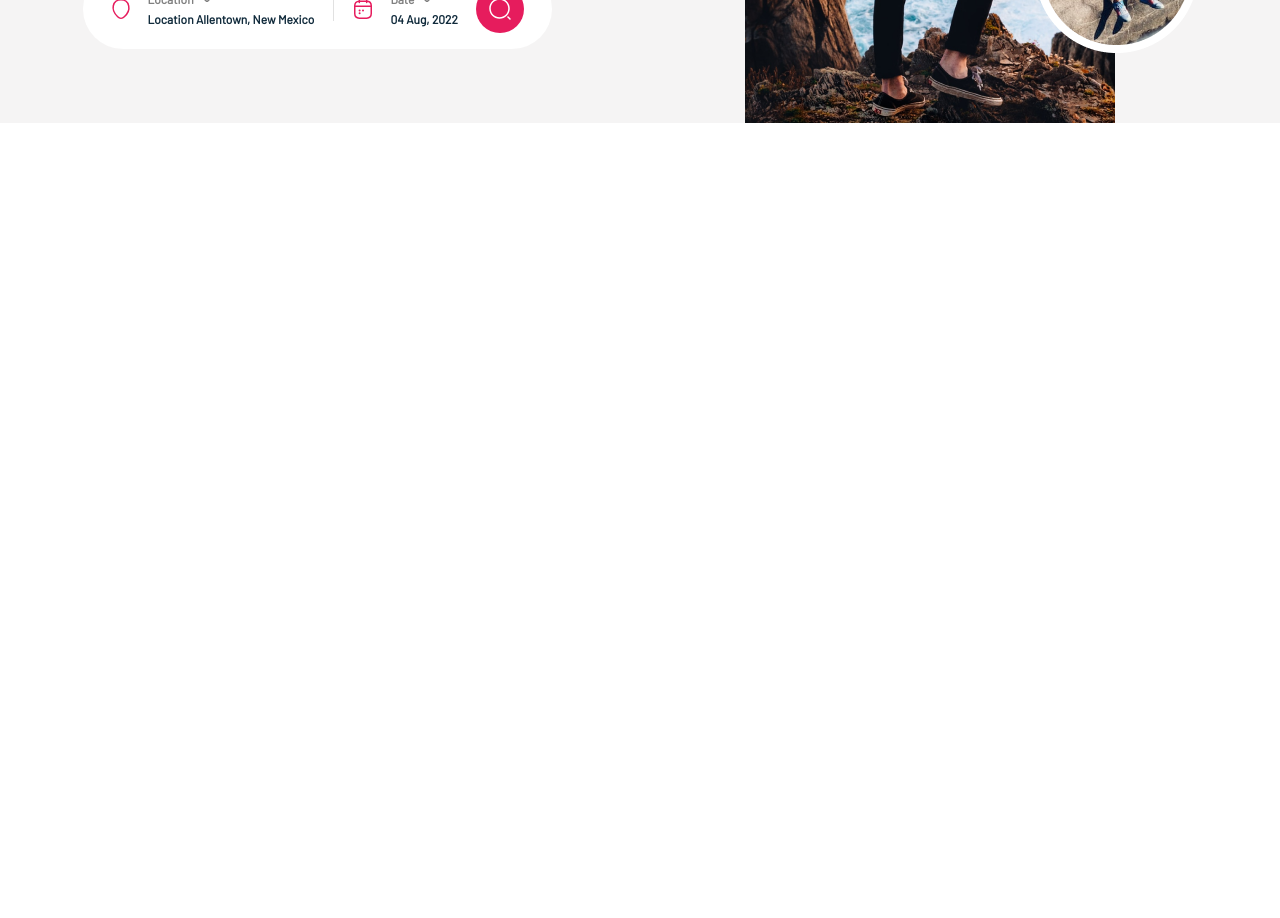
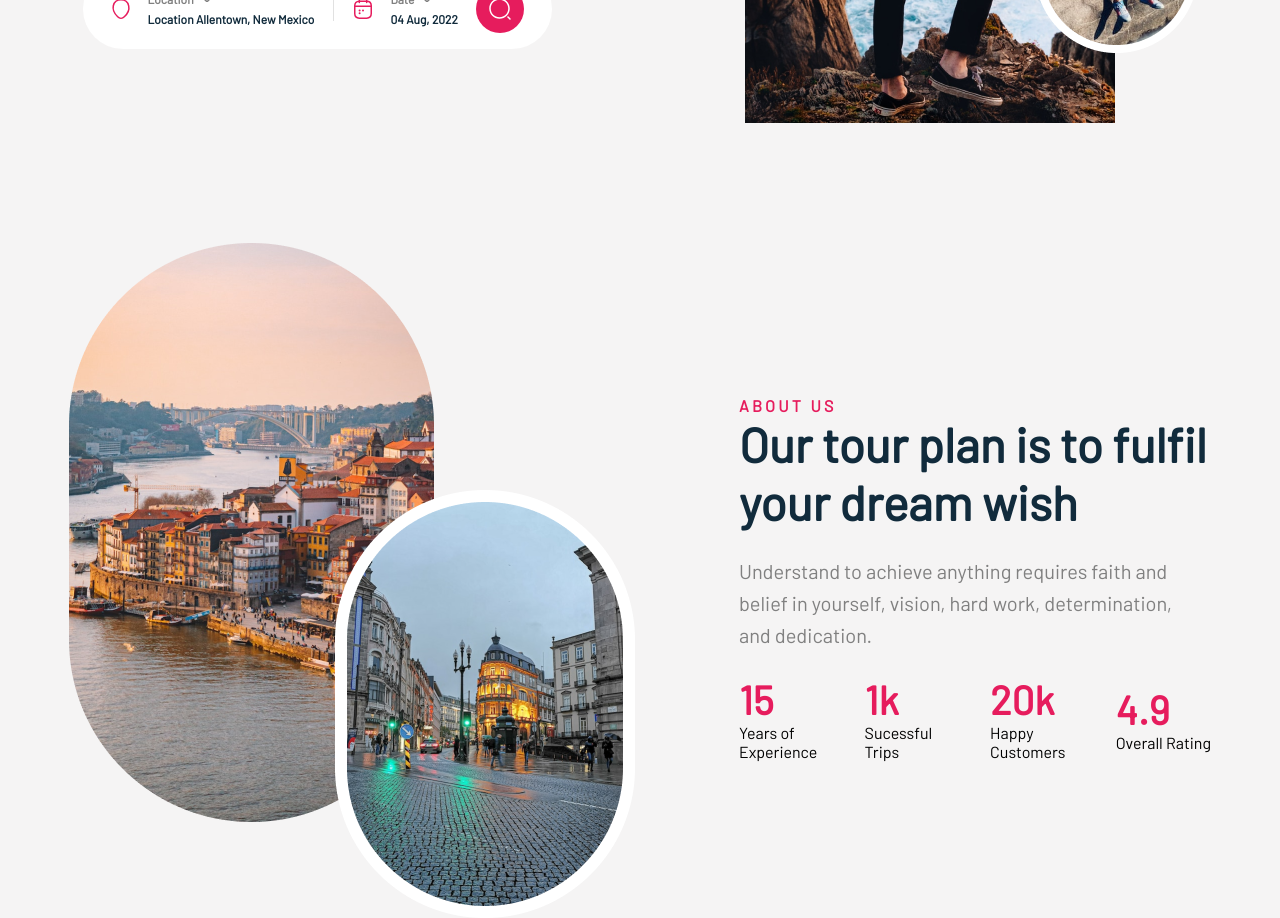
Before and after one commit to ShadePrima/next-tripy-app, a Next.js app: page / in a window 1280 px wide. Shown: the part 640-1558 px from the top of the page. Before the commit the page ends 800 px from the top, so only its background shows below. Built offline with nearby package versions, Linux system fonts and the light colour scheme.

Commit message:
add about

```diff
--- a/app/page.tsx
+++ b/app/page.tsx
@@ -1,11 +1,12 @@
 import styles from './page.module.scss'
-import { Header, Navbar } from '@/components'
+import { About, Header, Navbar } from '@/components'
 
 export default function Home() {
   return (
     <main className={`${styles.main}`}>
       <Navbar />
       <Header />
+      <About />
     </main>
   )
 }
--- /dev/null
+++ b/components/about/About.module.scss
@@ -0,0 +1,79 @@
+@import '../../styles/variable.module.scss';
+
+.main {
+  padding-top: 120px;
+  background: $background;
+}
+
+.container {
+  @include flexBetween;
+
+  max-width: 1172px;
+  padding: 0 15px;
+  margin: 0 auto;
+
+  @media (max-width: 1067px) {
+    justify-content: center;
+  }
+}
+
+.content {
+  max-width: 472px;
+  min-height: 369px;
+}
+
+.title {
+  color: $primary-color;
+  font-size: 16px;
+  font-style: normal;
+  font-weight: 700;
+  line-height: normal;
+  letter-spacing: 3.2px;
+  text-transform: uppercase;
+}
+
+.titleMain {
+  color: $black-color;
+  font-size: 48px;
+  font-style: normal;
+  font-weight: 700;
+  line-height: normal;
+}
+
+.text {
+  max-width: 442px;
+  margin-top: 24px;
+
+  color: $grey1-color;
+  font-size: 20px;
+  font-style: normal;
+  font-weight: 400;
+  line-height: 160%;
+}
+
+.numberContainer {
+  @include flexBetween;
+}
+
+.numbers {
+  margin-top: 24px;
+  max-width: 100px;
+
+  .number {
+    color: $primary-color;
+    font-size: 40px;
+    font-style: normal;
+    font-weight: 700;
+    line-height: normal;
+  }
+
+  .numbersText {
+    color: $grey1-color;
+    font-size: 16px;
+    font-style: normal;
+    font-weight: 400;
+    line-height: normal;
+
+    text-align: start;
+  }
+}
--- /dev/null
+++ b/components/about/About.tsx
@@ -0,0 +1,42 @@
+import React from 'react'
+import image from '../../assets/images/about.png'
+import styles from './About.module.scss'
+import Image from 'next/image'
+
+const numbersList = [
+  { id: 1, number: '15', text: 'Years of Experience' },
+  { id: 2, number: '1k', text: 'Sucessful Trips' },
+  { id: 3, number: '20k', text: 'Happy Customers' },
+  { id: 4, number: '4.9', text: 'Overall Rating' },
+]
+
+const About = () => {
+  return (
+    <div className={styles.main}>
+      <div className={styles.container}>
+        <Image src={image} alt='about' />
+        <div className={styles.content}>
+          <div className={styles.title}>About us</div>
+          <div className={styles.titleMain}>
+            Our tour plan is to fulfil your dream wish
+          </div>
+          <div className={styles.text}>
+            Understand to achieve anything requires faith and belief in
+            yourself, vision, hard work, determination, and dedication.
+          </div>
+
+          <div className={styles.numberContainer}>
+            {numbersList.map((number) => (
+              <div key={number.id} className={styles.numbers}>
+                <p className={styles.number}>{number.number}</p>
+                <p className={styles.mumbersText}>{number.text}</p>
+              </div>
+            ))}
+          </div>
+        </div>
+      </div>
+    </div>
+  )
+}
+
+export default About
--- a/components/header/Header.module.scss
+++ b/components/header/Header.module.scss
@@ -1,7 +1,7 @@
 @import '../../styles//variable.module.scss';
 
 .root {
-  background: #f5f4f4;
+  background: $background;
 }
 
 .container {
@@ -14,6 +14,10 @@
   justify-content: space-between;
   align-items: center;
   flex-wrap: wrap;
+
+  @media (max-width: 1067px) {
+    justify-content: center;
+  }
 
   @media (max-width: 425px) {
     gap: 32px;
--- a/components/index.tsx
+++ b/components/index.tsx
@@ -1,4 +1,5 @@
 import Navbar from './navbar/Navbar'
 import Header from './header/Header'
+import About from './about/About'
 
-export { Navbar, Header }
+export { Navbar, Header, About }
--- a/components/navbar/Navbar.module.scss
+++ b/components/navbar/Navbar.module.scss
@@ -3,6 +3,7 @@
 .root {
   max-width: 1170px;
   margin: 20px auto;
+  padding: 0 15px;
 
   display: flex;
   justify-content: space-between;
--- a/styles/variable.module.scss
+++ b/styles/variable.module.scss
@@ -5,7 +5,7 @@ $primary-color: #e61c5d;
 $white-color: #ffffff;
 
 //background
-$background: #fdfdfd;
+$background: #f5f4f4;
 
 //mixins
 
@@ -14,3 +14,10 @@ $background: #fdfdfd;
   justify-content: center;
   align-items: center;
 }
+
+@mixin flexBetween() {
+  display: flex;
+  justify-content: space-between;
+  align-items: center;
+  flex-wrap: wrap;
+}
```
Also changed, not shown: assets/images/about.png (added).
